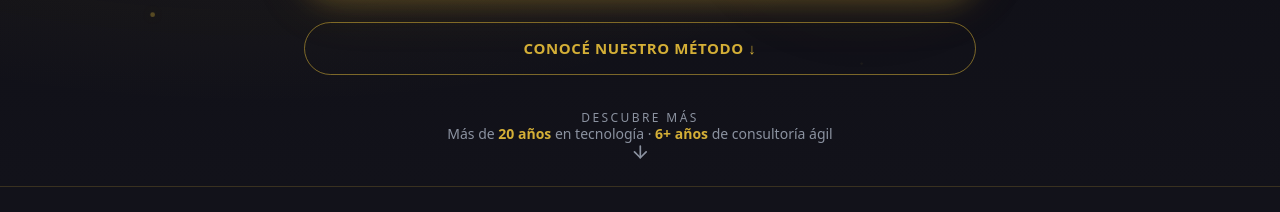
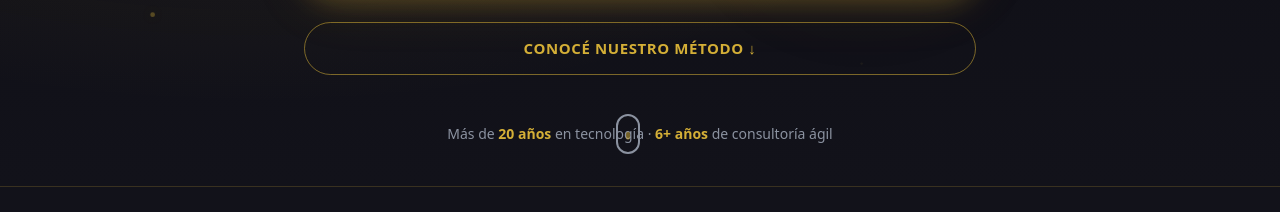
Before and after one commit to jagoff/web-coaching-terceros, a Next.js app: page / in a window 1280 px wide. Shown: the part 885-1097 px from the top of the page. Built offline with nearby package versions, Linux system fonts and the light colour scheme; no server answers.

Commit message:
Replace arrow with modern animated mouse scroll indicator

```diff
--- a/components/sections/Hero.tsx
+++ b/components/sections/Hero.tsx
@@ -2,7 +2,7 @@
 
 import { useEffect, useState, useRef, useCallback } from "react";
 import { motion, useScroll, useTransform, AnimatePresence, type Variants } from "framer-motion";
-import { ArrowDown, Sparkles } from "lucide-react";
+import { Sparkles } from "lucide-react";
 import { scrollToElement } from "@/lib/scroll";
 
 const rotatingPhrases = [
@@ -312,26 +312,36 @@ export default function Hero() {
         </motion.div>
       </div>
 
-      {/* Scroll indicator */}
+      {/* Scroll indicator — animated mouse */}
       <motion.button
-        initial={{ opacity: 0, y: 10 }}
-        animate={{ opacity: 1, y: 0 }}
-        transition={{ delay: 1.8, duration: 0.8 }}
-        className="absolute bottom-8 left-1/2 -translate-x-1/2 flex flex-col items-center gap-2 cursor-pointer bg-transparent border-0 z-10"
-        style={{ color: "var(--text-muted)" }}
+        initial={{ opacity: 0 }}
+        animate={{ opacity: 1 }}
+        transition={{ delay: 2, duration: 1 }}
+        className="absolute bottom-8 left-1/2 -translate-x-1/2 flex flex-col items-center gap-3 cursor-pointer bg-transparent border-0 z-10"
         onClick={() => handleScroll("#sobre-mi")}
-        whileHover={{ color: "var(--gold-primary)" }}
         aria-label="Desplazarse hacia abajo"
       >
-        <span className="text-xs uppercase tracking-widest" style={{ letterSpacing: "0.2em" }}>
-          Descubre más
-        </span>
-        <motion.div
-          animate={{ y: [0, 8, 0] }}
-          transition={{ duration: 2, repeat: Infinity, ease: [0.22, 1, 0.36, 1] }}
+        <div
+          className="relative rounded-full"
+          style={{
+            width: 24,
+            height: 40,
+            border: "2px solid var(--text-muted)",
+            transition: "border-color 0.3s",
+          }}
         >
-          <ArrowDown size={20} />
-        </motion.div>
+          <motion.div
+            className="absolute left-1/2 -translate-x-1/2 rounded-full"
+            style={{
+              width: 4,
+              height: 8,
+              top: 6,
+              background: "var(--gold-primary)",
+            }}
+            animate={{ y: [0, 14, 0], opacity: [1, 0.3, 1] }}
+            transition={{ duration: 2, repeat: Infinity, ease: "easeInOut" }}
+          />
+        </div>
       </motion.button>
     </section>
   );
```
